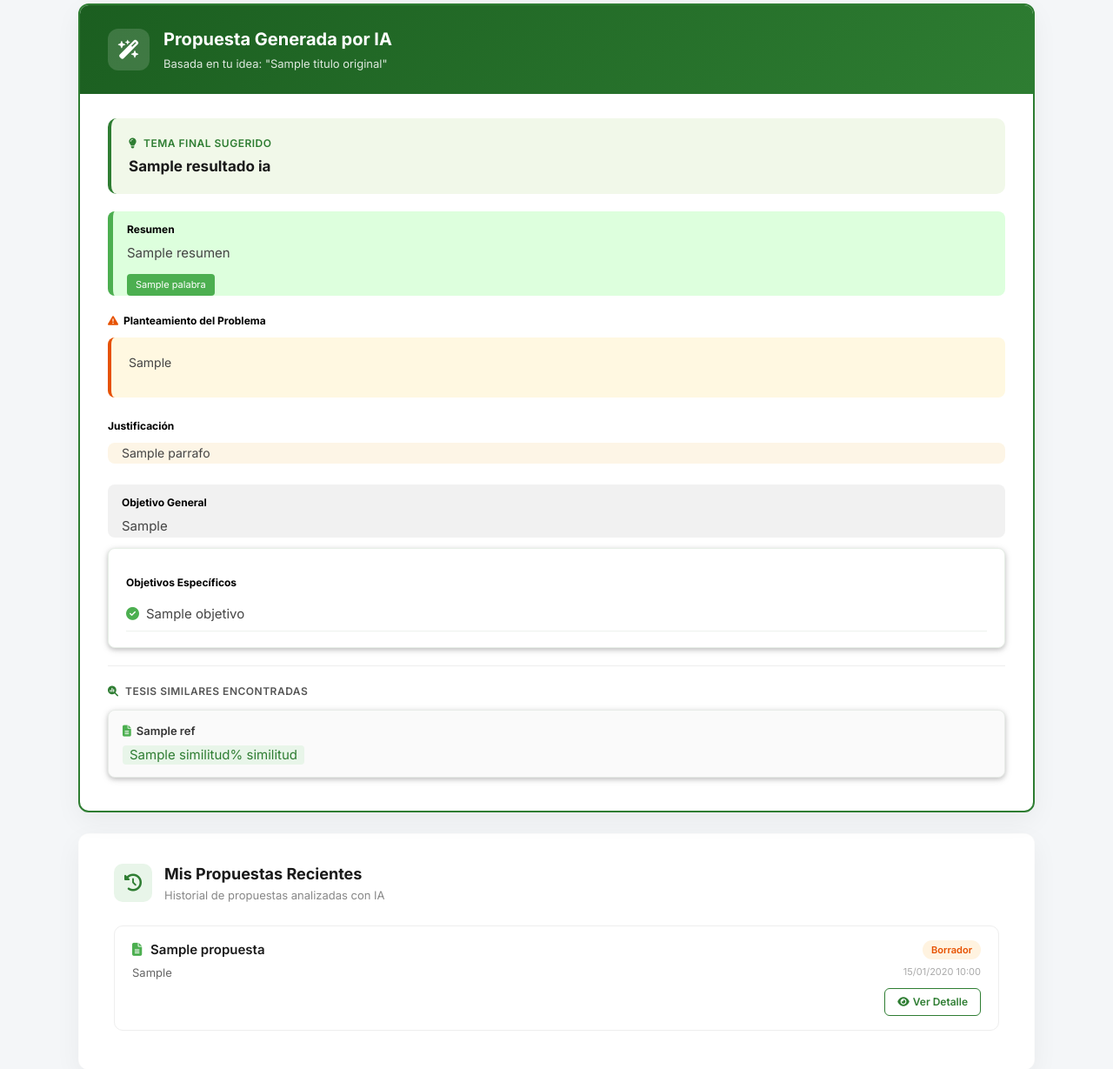
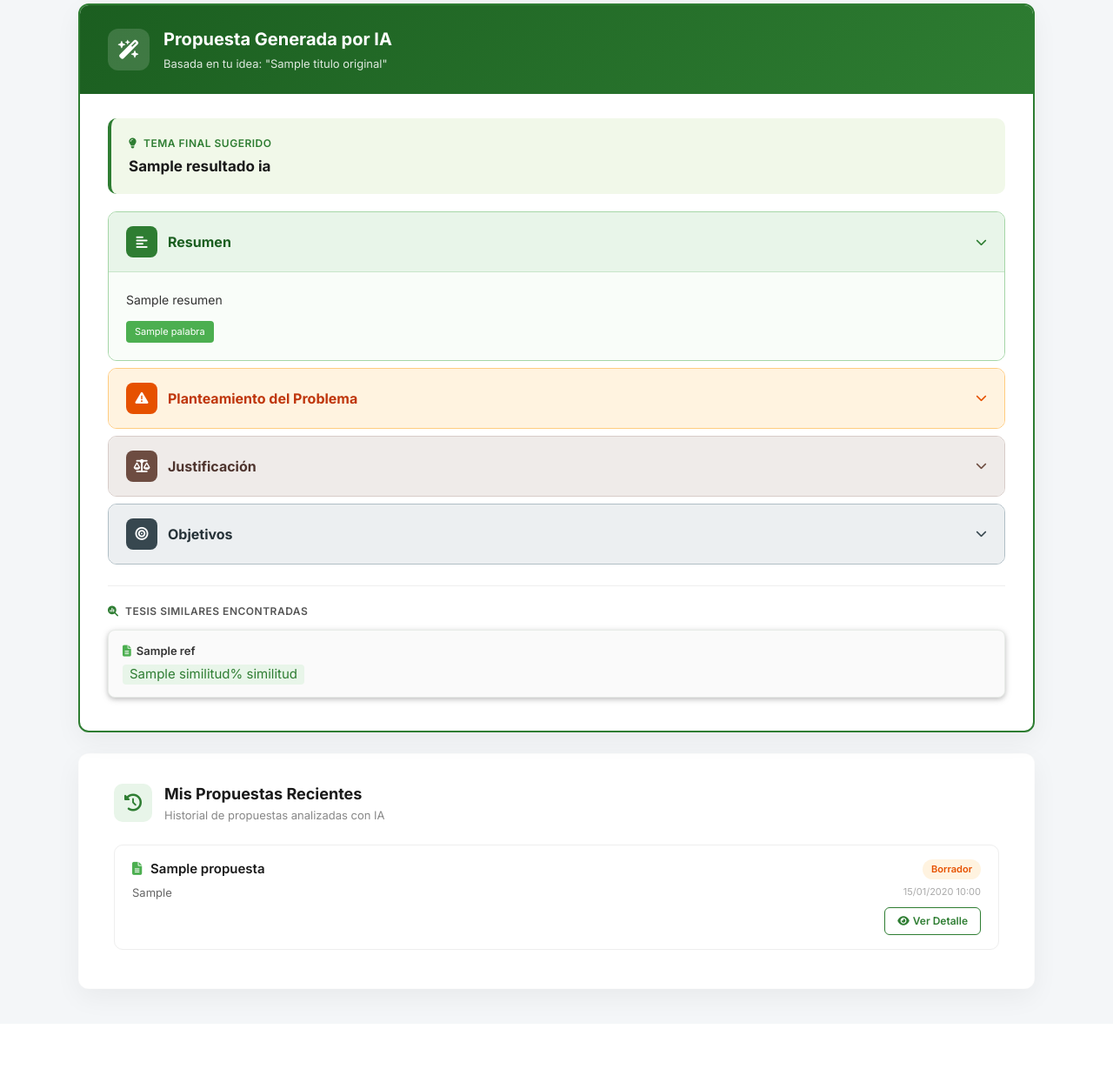
Before and after one commit to xdddJOSED/Tesis2.0_siaf-pt, a Flask app: template app/templates/dashboard.html in a window 1280 px wide. Shown: the part 739-1968 px from the top of the page at 87% size. After the commit the page ends 1901 px from the top, so only its background shows below. Run offline with Flask 3, Linux system fonts and the light colour scheme; the visitor is signed in with stand-in values (Sample User, id 1); tables that the repository leaves empty hold one stand-in row (values such as "Sample post"); the template is opened without the code that fills it: values that come from a table or form of the project are taken from there, most other values are stand-ins (such as "Sample title", 1, 10 or a date in 2020); grey boxes marked "Sample" are stand-in pictures; some libraries are stand-ins or nearby versions.

Commit message:
Mejora visual de generacion propuestas de tesis desplegable

```diff
--- a/app/templates/dashboard.html
+++ b/app/templates/dashboard.html
@@ -130,67 +130,94 @@
                 </p>
             </div>
 
-            <!-- 2. Resumen (ancho completo) -->
-            <div style="margin-bottom: 20px;">
-                <div class="w3-panel w3-pale-green w3-leftbar w3-border-green w3-round-large" style="margin:0;">
-                    <p class="w3-small" style="margin-bottom: 6px;"><strong>Resumen</strong></p>
-                    <p style="margin:0; line-height:1.6; color:#444;">{{ resultado_ia.resumen }}</p>
+            <!-- 2–5. Acordeón: Resumen / Planteamiento / Justificación / Objetivos -->
+            <div style="margin-bottom: 24px;">
+
+                <!-- Resumen -->
+                <details open style="margin-bottom: 8px; border-radius: 10px; overflow: hidden; border: 1.5px solid #a5d6a7;">
+                    <summary style="list-style: none; padding: 16px 20px; background: #e8f5e9; cursor: pointer; display: flex; align-items: center; gap: 12px; user-select: none;">
+                        <span style="width: 36px; height: 36px; border-radius: 8px; background: #2e7d32; display: flex; align-items: center; justify-content: center; flex-shrink: 0;">
+                            <i class="fa-solid fa-align-left" style="color: white; font-size: 15px;"></i>
+                        </span>
+                        <span style="font-size: 16px; font-weight: 700; color: #1b5e20; flex: 1;">Resumen</span>
+                        <i class="fa-solid fa-chevron-down" style="color: #2e7d32; font-size: 13px; transition: transform 0.2s;"></i>
+                    </summary>
+                    <div style="padding: 20px; background: #f9fdf9; border-top: 1px solid #c8e6c9;">
+                        <p style="margin: 0 0 12px; line-height: 1.7; color: #333; font-size: 14px;">{{ resultado_ia.resumen }}</p>
                         {% if resultado_ia.palabras_clave %}
-                    <div style="margin-top: 12px; display: flex; gap: 6px; flex-wrap: wrap;">
+                        <div style="display: flex; gap: 6px; flex-wrap: wrap; margin-top: 4px;">
                             {% for palabra in resultado_ia.palabras_clave %}
                             <span class="w3-tag w3-round w3-green" style="font-size: 11px; padding: 4px 10px;">{{ palabra }}</span>
                             {% endfor %}
                         </div>
                         {% endif %}
                     </div>
-            </div>
+                </details>
 
-            <!-- 3. Planteamiento del Problema -->
+                <!-- Planteamiento del Problema -->
                 {% if resultado_ia.planteamiento_del_problema %}
-            <div style="margin:0 0 24px;">
-                <p class="w3-small" style="margin-bottom: 10px;">
-                    <strong><i class="fa-solid fa-triangle-exclamation" style="color:#e65100; margin-right:6px;"></i>Planteamiento del Problema</strong>
-                </p>
-                <div class="w3-round-large" style="border-left:4px solid #e65100; background:#fff8e1; padding: 16px 20px;">
+                <details style="margin-bottom: 8px; border-radius: 10px; overflow: hidden; border: 1.5px solid #ffcc80;">
+                    <summary style="list-style: none; padding: 16px 20px; background: #fff3e0; cursor: pointer; display: flex; align-items: center; gap: 12px; user-select: none;">
+                        <span style="width: 36px; height: 36px; border-radius: 8px; background: #e65100; display: flex; align-items: center; justify-content: center; flex-shrink: 0;">
+                            <i class="fa-solid fa-triangle-exclamation" style="color: white; font-size: 15px;"></i>
+                        </span>
+                        <span style="font-size: 16px; font-weight: 700; color: #bf360c; flex: 1;">Planteamiento del Problema</span>
+                        <i class="fa-solid fa-chevron-down" style="color: #e65100; font-size: 13px; transition: transform 0.2s;"></i>
+                    </summary>
+                    <div style="padding: 20px; background: #fff8e1; border-top: 1px solid #ffcc80; border-left: 4px solid #e65100;">
                         {% for parrafo in resultado_ia.planteamiento_del_problema.split('\n\n') %}
-                    <p style="margin:0 0 12px; font-size:14px; color:#444; line-height:1.8;">{{ parrafo }}</p>
+                        <p style="margin: 0 0 14px; font-size: 14px; color: #444; line-height: 1.8;">{{ parrafo }}</p>
                         {% endfor %}
                     </div>
-            </div>
+                </details>
                 {% endif %}
 
-            <!-- 4. Justificación -->
-            <div style="margin:0 0 24px;">
-                <p class="w3-small" style="margin-bottom: 10px;"><strong>Justificación</strong></p>
+                <!-- Justificación -->
+                <details style="margin-bottom: 8px; border-radius: 10px; overflow: hidden; border: 1.5px solid #d7ccc8;">
+                    <summary style="list-style: none; padding: 16px 20px; background: #efebe9; cursor: pointer; display: flex; align-items: center; gap: 12px; user-select: none;">
+                        <span style="width: 36px; height: 36px; border-radius: 8px; background: #6d4c41; display: flex; align-items: center; justify-content: center; flex-shrink: 0;">
+                            <i class="fa-solid fa-scale-balanced" style="color: white; font-size: 15px;"></i>
+                        </span>
+                        <span style="font-size: 16px; font-weight: 700; color: #4e342e; flex: 1;">Justificación</span>
+                        <i class="fa-solid fa-chevron-down" style="color: #6d4c41; font-size: 13px; transition: transform 0.2s;"></i>
+                    </summary>
+                    <div style="padding: 20px; background: #faf7f5; border-top: 1px solid #d7ccc8;">
                         {% for parrafo in resultado_ia.justificacion %}
-                <div class="w3-panel w3-sand w3-round-large w3-margin-bottom" style="margin-top:0;">
-                    <p style="margin:0; font-size:14px; color:#444; line-height:1.7;">{{ parrafo }}</p>
+                        <div style="padding: 14px 16px; background: #fff8f5; border-radius: 8px; border-left: 3px solid #a1887f; margin-bottom: 10px;">
+                            <p style="margin: 0; font-size: 14px; color: #444; line-height: 1.7;">{{ parrafo }}</p>
                         </div>
                         {% else %}
-                <div class="w3-panel w3-sand w3-round-large w3-margin-bottom" style="margin-top:0;">
-                    <p style="margin:0; font-size:14px; color:#444; line-height:1.7;">No disponible.</p>
-                </div>
+                        <p style="margin: 0; color: #888; font-size: 14px;">No disponible.</p>
                         {% endfor %}
                     </div>
+                </details>
 
-            <!-- 5. Objetivos: General + Específicos -->
-            <div style="margin-bottom: 20px;">
-                <div class="w3-panel w3-light-grey w3-round-large" style="margin:0 0 12px;">
-                    <p class="w3-small" style="margin-bottom: 6px;"><strong>Objetivo General</strong></p>
-                    <p style="margin:0; line-height:1.6; color:#444;">{{ resultado_ia.objetivo_general }}</p>
+                <!-- Objetivos -->
+                <details style="margin-bottom: 8px; border-radius: 10px; overflow: hidden; border: 1.5px solid #b0bec5;">
+                    <summary style="list-style: none; padding: 16px 20px; background: #eceff1; cursor: pointer; display: flex; align-items: center; gap: 12px; user-select: none;">
+                        <span style="width: 36px; height: 36px; border-radius: 8px; background: #37474f; display: flex; align-items: center; justify-content: center; flex-shrink: 0;">
+                            <i class="fa-solid fa-bullseye" style="color: white; font-size: 15px;"></i>
+                        </span>
+                        <span style="font-size: 16px; font-weight: 700; color: #263238; flex: 1;">Objetivos</span>
+                        <i class="fa-solid fa-chevron-down" style="color: #37474f; font-size: 13px; transition: transform 0.2s;"></i>
+                    </summary>
+                    <div style="padding: 20px; background: #f5f7f8; border-top: 1px solid #b0bec5;">
+                        <div style="padding: 14px 16px; background: #e8eaf6; border-radius: 8px; border-left: 3px solid #3949ab; margin-bottom: 14px;">
+                            <p style="margin: 0 0 4px; font-size: 12px; font-weight: 600; color: #3949ab; text-transform: uppercase; letter-spacing: 0.4px;">Objetivo General</p>
+                            <p style="margin: 0; font-size: 14px; color: #333; line-height: 1.7;">{{ resultado_ia.objetivo_general }}</p>
                         </div>
-                <div class="w3-card w3-round-large w3-white" style="border: 1px solid #e7efe7;">
-                    <div class="w3-container" style="padding: 18px 20px;">
-                        <p class="w3-small" style="margin-bottom: 8px;"><strong>Objetivos Específicos</strong></p>
-                        <ul class="w3-ul" style="margin:0;">
+                        <p style="margin: 0 0 10px; font-size: 12px; font-weight: 600; color: #555; text-transform: uppercase; letter-spacing: 0.4px;">Objetivos Específicos</p>
+                        <ul style="margin: 0; padding: 0; list-style: none;">
                             {% for objetivo in resultado_ia.objetivos_especificos %}
-                            <li style="padding-left: 0; border-bottom: 1px solid #edf2ed; color:#444;">
-                                <i class="fa-solid fa-circle-check w3-text-green" style="margin-right: 8px;"></i>{{ objetivo }}
+                            <li style="padding: 10px 12px; border-bottom: 1px solid #e0e0e0; color: #444; font-size: 14px; line-height: 1.6; display: flex; align-items: flex-start; gap: 10px;">
+                                <i class="fa-solid fa-circle-check" style="color: #2e7d32; margin-top: 3px; flex-shrink: 0;"></i>
+                                <span>{{ objetivo }}</span>
                             </li>
                             {% endfor %}
                         </ul>
                     </div>
-                </div>
+                </details>
+
             </div>
 
             <!-- Tesis de referencia -->
```
Lines whose indentation alone changed are shown as unchanged.
